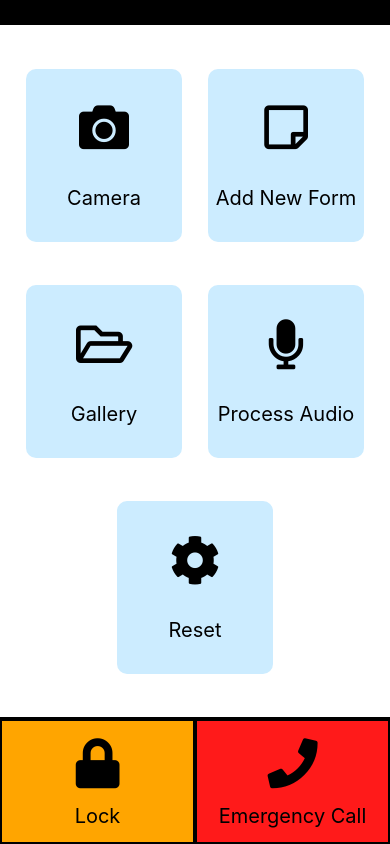
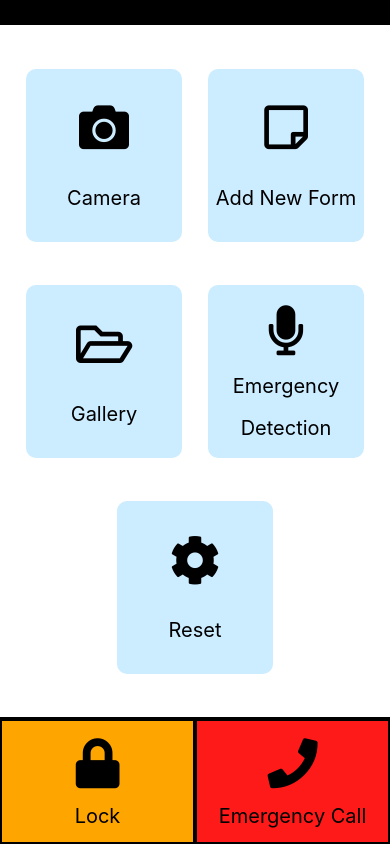
Before and after one commit to chanlawrencet/comp150, a React Native app in the folder appFrontend/: screen / in a window 390 px wide. Built offline with nearby package versions, Linux system fonts and the light colour scheme; what tcomb-form-native would draw is missing.

Commit message:
updated audio

```diff
--- a/appFrontend/RealApp.js
+++ b/appFrontend/RealApp.js
@@ -176,7 +176,8 @@ class RealApp extends React.Component {
                 style={styles.menuOption}
               >
                 <Icon name="microphone" size={50} color='black' />
-                <Text style={styles.text}>Process Audio</Text>
+                <Text style={styles.text}>Emergency</Text>
+                <Text style={styles.text}>Detection</Text>
               </TouchableOpacity>
             </View>
             <View style={styles.rowContainer}>
--- a/appFrontend/components/AudioExample.js
+++ b/appFrontend/components/AudioExample.js
@@ -14,7 +14,6 @@ import { Audio } from 'expo-av';
 import * as FileSystem from 'expo-file-system';
 import * as Font from 'expo-font';
 import * as Permissions from 'expo-permissions';
-
 
 export default class AudioExample extends React.Component {
     constructor(props) {
@@ -105,9 +104,11 @@ export default class AudioExample extends React.Component {
 
         delete options.headers['Content-Type'];
 
-        fetch('https://comp150.herokuapp.com/uploadAudio?uid=' + uid, options).then(
+        const response = await fetch('https://comp150.herokuapp.com/uploadAudio?uid=' + uid, options).then(
             () => this.setState({ processing: false, success: true })
         );
+        //const myJson = await response.json();
+        //console.log(JSON.stringify(myJson));
     }
 
     componentDidMount() {
@@ -125,6 +126,7 @@ export default class AudioExample extends React.Component {
 
     render() {
         const { setAudioURI, uid } = this.props;
+        const { success } = this.state;
         //onst {setAudioURI} = this.props;
         if (!this.state.haveRecordingPermissions) {
             return (
@@ -138,6 +140,13 @@ export default class AudioExample extends React.Component {
         }
         //       <View style={{flex:1}}>
         // was   <View style={styles.container}
+        if (success) {
+            return (
+                <View style={styles.container}>
+                    <Text style={styles.text}>Prediction is ...</Text>
+                </View>
+            )
+        }
         return (
             <View style={{ flex: 1 }}>
                 <Text style={{ textAlign: 'center', marginTop: 100, fontSize: 20 }}>
@@ -153,3 +162,28 @@ export default class AudioExample extends React.Component {
         );
     }
 }
+
+const styles = StyleSheet.create({
+    container: {
+        flex: 1
+    },
+    text: {
+        textAlign: 'center',
+        fontSize: 30,
+        marginTop: 50
+    },
+    buttonContainer: {
+        alignItems: 'center',
+        height: '15%'
+    },
+    submitButton: {
+        alignItems: 'center',
+        height: '100%',
+        width: '50%',
+        backgroundColor: '#ff1a1a',
+        justifyContent: 'space-evenly',
+        borderWidth: 2,
+        borderTopWidth: 4,
+        borderColor: 'black'
+    }
+})
```
